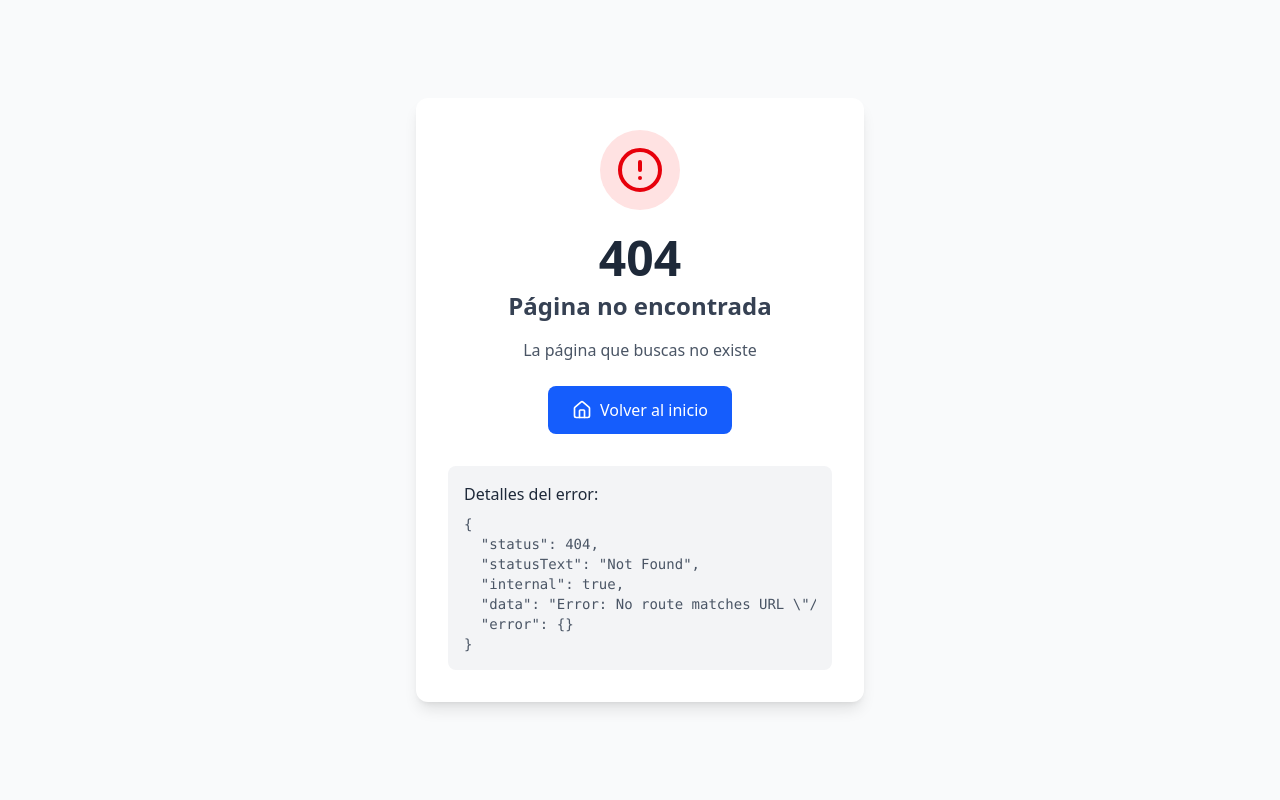
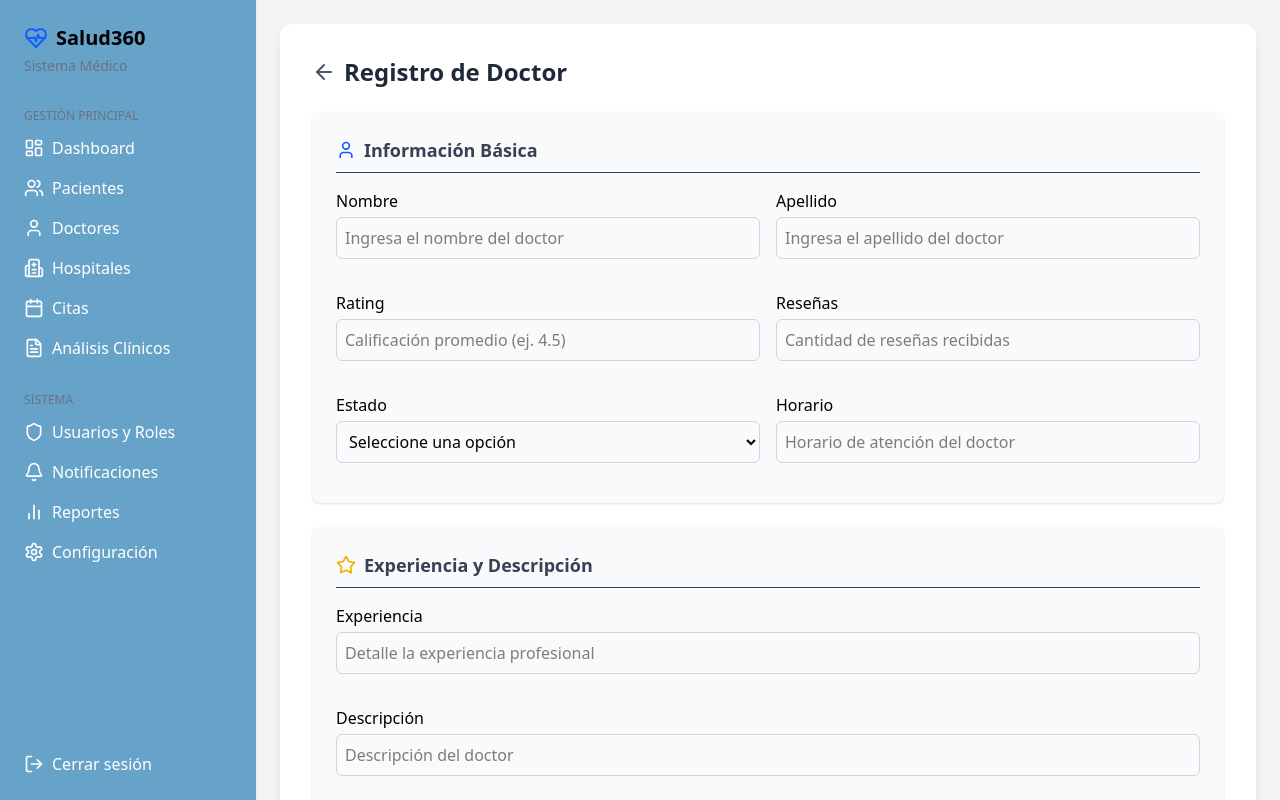
Before and after one commit to VictorAponteParedes/Salud360BackOffice, a React (Vite) app: page /doctors/create in a window 1280 px wide. Shown: the top 800 px of the page. Built offline with nearby package versions, Linux system fonts and the light colour scheme.

Commit message:
feat: agregar ruta para crear un nuevo doctor y eliminar componente de gestión de doctores

```diff
--- a/src/screens/Doctors.tsx
+++ /dev/null
@@ -1,4 +0,0 @@
-// src/screens/Doctors.tsx
-export default function Doctors() {
-  return <h1 className="text-2xl font-semibold">Gestión de Doctores</h1>;
-}
--- /dev/null
+++ b/src/types/doctors.ts
@@ -0,0 +1,13 @@
+// src/types/doctor.ts
+export interface DoctorFormData {
+  firstName: string;
+  lastName: string;
+  rating: number;
+  reviews: number;
+  status: "available" | "unavailable" | "on_leave";
+  schedule?: string;
+  experience?: string;
+  description?: string;
+  specialties?: string[];
+  languages?: string[];
+}
```
Also changed, not shown: src/routes/index.tsx (+5 -3 lines).
